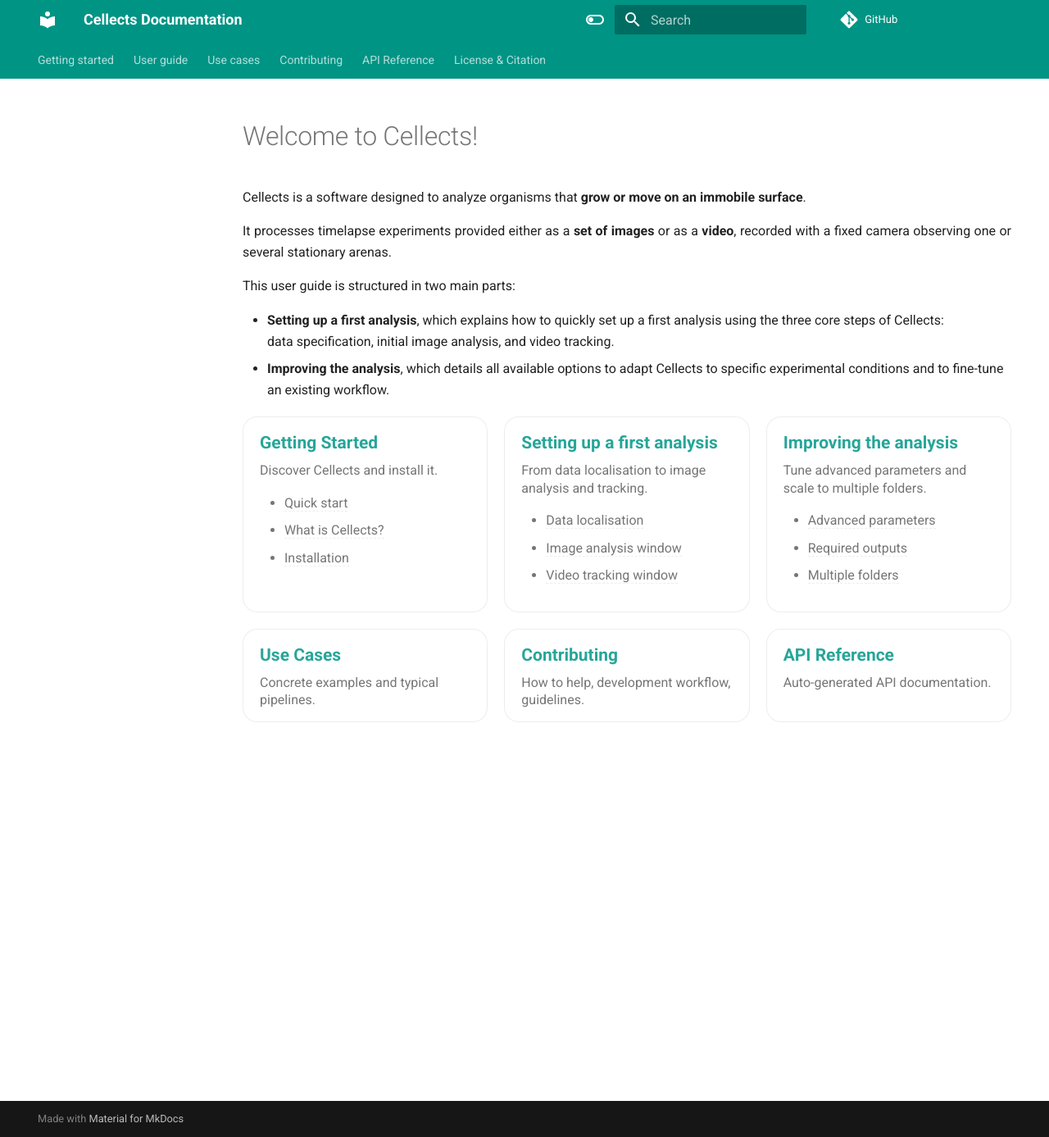
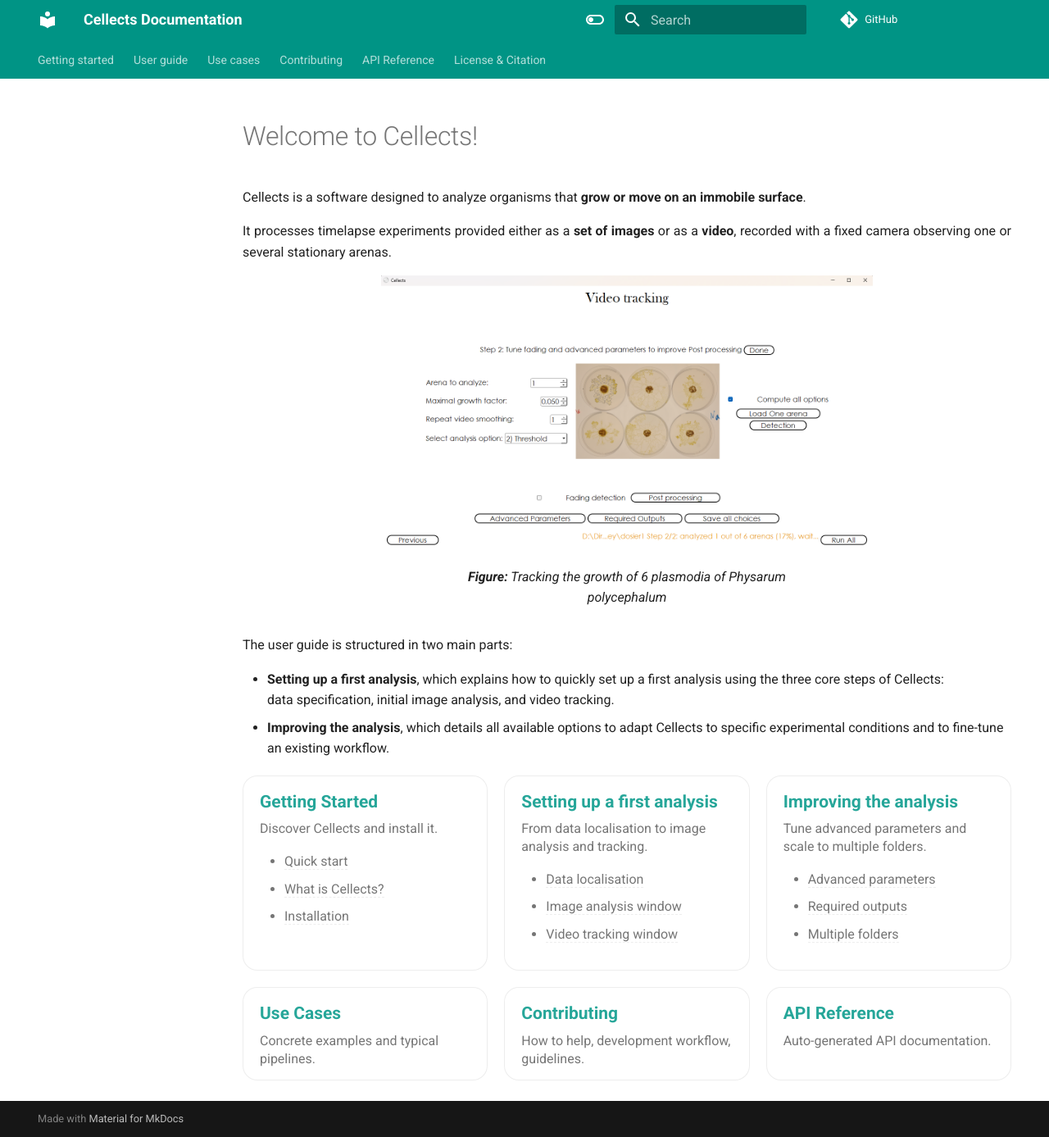
Before and after one commit to Aurele-B/Cellects, an MkDocs documentation site: the page built from doc/index.md, in a window 1280 px wide and 1387 px high. Shown: the whole window at 82% size. Built offline with MkDocs 1.6.1 and Material for MkDocs 9.7.7, drawn with Linux system fonts in a browser that asks for light colours; comment, search, counter and statistics services are not loaded.

Commit message:
Add screenshot on the first page of the doc

```diff
--- a/doc/index.md
+++ b/doc/index.md
@@ -9,7 +9,12 @@
 
 It processes timelapse experiments provided either as a **set of images** or as a **video**, recorded with a fixed camera observing one or several stationary arenas.
 
-This user guide is structured in two main parts:
+<figure>
+  <img src="../../static/UserManualFigure8.png" alt="Select folders to analyze window" width="600">
+  <figcaption><strong>Figure:</strong> Tracking the growth of 6 plasmodia of Physarum polycephalum </figcaption>
+</figure>
+
+The user guide is structured in two main parts:
 
 - **Setting up a first analysis**, which explains how to quickly set up a first analysis using the three core steps of Cellects:
   data specification, initial image analysis, and video tracking.
```
